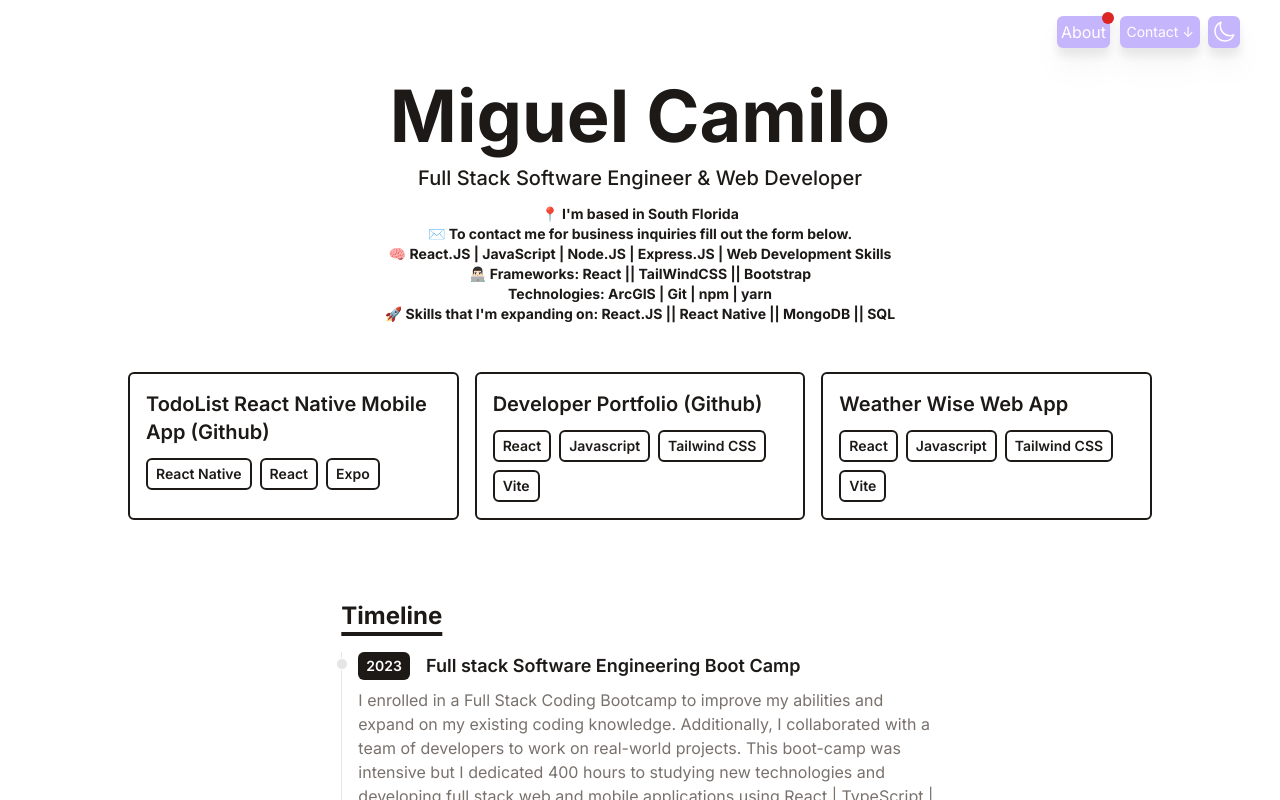
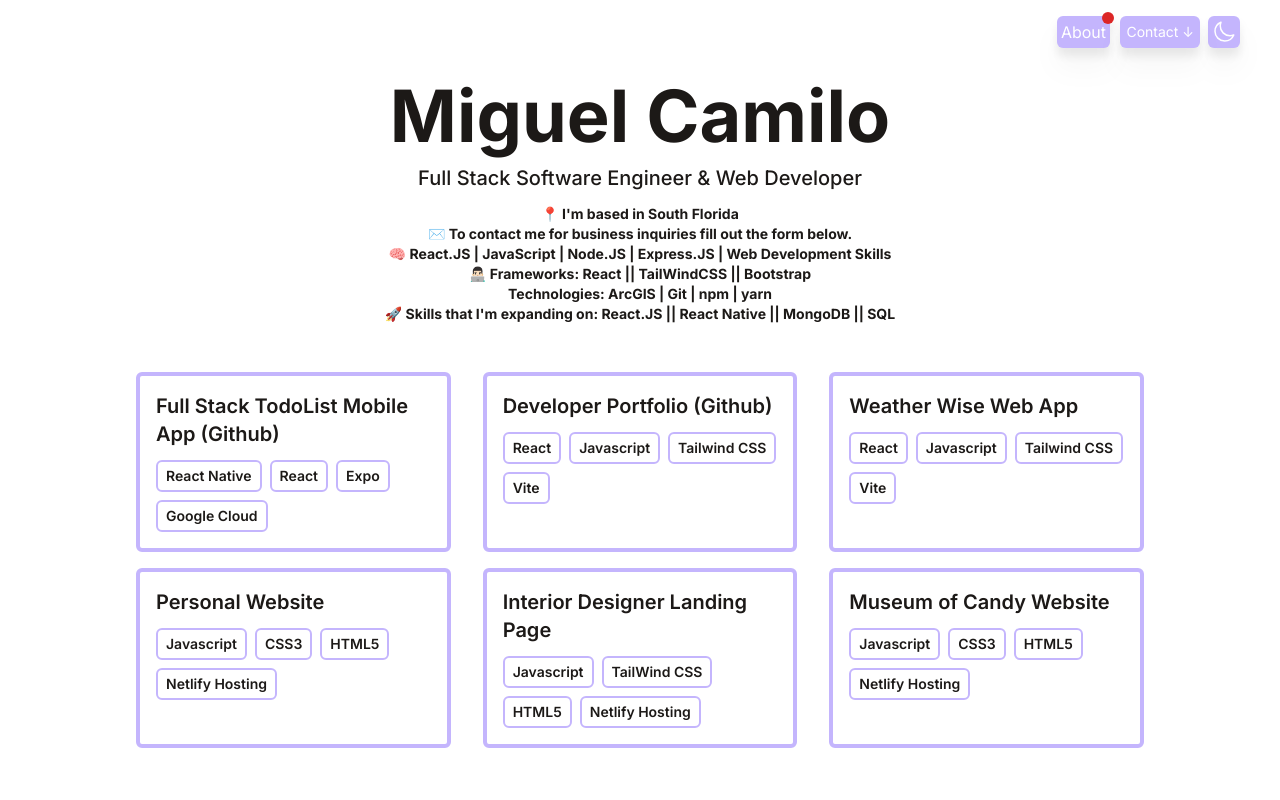
Before and after one commit to MiguelCamilo/Developer-Portfolio, a React (Vite) app: page / in a window 1280 px wide. Shown: the top 800 px of the page. Built offline with nearby package versions, Linux system fonts and the light colour scheme.

Commit message:
ADDED framer motion library

```diff
--- a/package.json
+++ b/package.json
@@ -13,6 +13,7 @@
   "dependencies": {
     "esbuild": "^0.16.13",
     "esbuild-darwin-64": "^0.15.18",
+    "framer-motion": "^9.0.7",
     "react": "^18.2.0",
     "react-dom": "^18.2.0"
   },
--- a/src/components/Modal.jsx
+++ b/src/components/Modal.jsx
@@ -13,9 +13,9 @@ function Modal() {
 	const toggleModalOpen = () => {
 		setModal(true);
 
-		// ! this checks if the user is browsing on a web browser
-		// ! if true then it sets body overflow to hidden
-		// ! which removes the scroll bar
+		//  this checks if the user is browsing on a web browser
+		//  if true then it sets body overflow to hidden
+		//  which removes the scroll bar
 		if (typeof window != "undefined" && window.document) {
 			document.body.style.overflow = "hidden";
 		}
@@ -37,14 +37,15 @@ function Modal() {
 			{Modal && (
 				<div className="w-screen h-screen top-0 left-0 right-0 bottom-0 fixed">
 					{/* modal background */}
-					<div className="bg-zinc-800 dark:bg-zinc-200 bg-opacity-95 dark:bg-opacity-25 w-screen h-screen top-0 left-0 right-0 bottom-0 fixed" />
+					<div className="bg-zinc-800 dark:bg-[black] bg-opacity-95 dark:bg-opacity-25 w-screen h-screen top-0 left-0 right-0 bottom-0 fixed" />
 					{/* modal card */}
-					<div className="absolute mt-14 md:-mt-5 top-[40%] left-[50%] -translate-x-1/2 -translate-y-1/2 leading-normal bg-zinc-100 p-8 rounded-xl max-w-[300px] min-w-[300px] md:max-w-none md:min-w-none ">
+					<div className=" absolute mt-14 md:-mt-5 top-[40%] left-[50%] -translate-x-1/2 -translate-y-1/2 leading-normal bg-[#ebebeb] p-8 rounded-xl max-w-[300px] min-w-[300px] md:max-w-none md:min-w-none ">
 						<h2 className="font-bold text-black text-center mb-2">Hello 👋🏼</h2>
 						<div>
 							{/* pulling in data from modal.js data base*/}
 							{modal.map((item) => (
 								<ModalItem
+									key={item.id}
 									p1={item.p1}
 									p2={item.p2}
 									p3={item.p3}
--- a/src/components/ModalItem.jsx
+++ b/src/components/ModalItem.jsx
@@ -2,7 +2,7 @@ import React from "react";
 
 function ModalItem({ p1, p2, p3, p4, p5 }) {
 	return (
-        // ! this holds the items for the modal and formats it
+        // this holds the items for the modal and formats it
 		<>
 			<p className="text-black text-xs">{p1}</p>
             <br/>
--- a/src/components/Navbar.jsx
+++ b/src/components/Navbar.jsx
@@ -1,4 +1,4 @@
-import React, { useEffect, useState } from "react";
+ import { useEffect, useState } from "react";
 import Modal from "./Modal";
 
 function Navbar() {
--- a/src/components/PortfolioItem.jsx
+++ b/src/components/PortfolioItem.jsx
@@ -1,13 +1,30 @@
 import React from "react";
+import { motion } from "framer-motion";
 
 function PortfolioItem({ title, stack, link }) {
 	return (
-    // wrapped an anchor tag so each {item} can get each link necessary
-    <a
-      href={link}
+		<motion.div
+			initial={{ opacity: 0, scale: 0.5 }}
+			animate={{ opacity: 1, scale: 1 }}
+			transition={{
+				default: {
+					duration: 0.5,
+					ease: [0, 0.71, 0.2, 1.01],
+				},
+				scale: {
+					type: "spring",
+					damping: 5,
+					stiffness: 100,
+					restDelta: 0.001,
+				},
+			}}
+
 			target="_blank"
-      className="border-2 border-stone-900 dark:border-white rounded-md overflow-hidden hover:bg-stone-200 dark:hover:bg-stone-400"
+			className="box bg-white dark:text-black border-4 border-violet-300 dark:border-orange-300 rounded-md overflow-hidden mx-2 duration-150"
+			whileHover={{ scale: 1.2 }}
+			whileTap={{ scale: 0.8 }}
 		>
+			<motion.a href={link}>
 				<div className="w-full p-4">
 					<h3 className="text-lg md:text-xl mb-2 md:mb-3 font-semibold">
 						{title}
@@ -15,13 +32,17 @@ function PortfolioItem({ title, stack, link }) {
 					<p className="flex flex-wrap gap-2 flex-row items-center justify-start text-xs md:text-sm">
 						{stack.map((item, index) => (
 							// portolio children border
-            <span key={item.id || index} className="inline-block px-2 py-1 font-semibold border-2 border-stone-900 dark:border-white rounded-md dark:text-white">
+							<span
+								key={item.id || index}
+								className="inline-block px-2 py-1 font-semibold border-2 border-violet-300 dark:border-orange-300 rounded-md dark:text-black"
+							>
 								{item}
 							</span>
 						))}
 					</p>
 				</div>
-    </a>
+			</motion.a>
+		</motion.div>
 	);
 }
 
--- a/src/data/portfolio.js
+++ b/src/data/portfolio.js
@@ -1,27 +1,40 @@
 // creating an object thats storing projects we worked on
 export default [
   {
-    id: '1',
-    title: "TodoList React Native Mobile App (Github)",
-    stack: ["React Native", "React", "Expo"],
+    id: 1,
+    title: "Full Stack TodoList Mobile App (Github)",
+    stack: ["React Native", "React", "Expo", "Google Cloud"],
     link: "https://github.com/MiguelCamilo/Todo-List-ReactNative-App",
   },
   {
-    id: '2',
+    id: 2,
     title: "Developer Portfolio (Github)",
     stack: ["React", "Javascript", "Tailwind CSS", "Vite"],
     link: "https://github.com/MiguelCamilo/Web-Portfolio",
   },
   {
-    id: '3',
+    id: 3,
     title: "Weather Wise Web App",
     stack: ["React", "Javascript","Tailwind CSS", "Vite"],
     link: "https://weather-wise-app.web.app/",
   },
-  // {
-  //   title: "Expense Report Web App",
-  //   imgUrl: "/assets/WrkInProg.jpg",
-  //   stack: ["React.JS", "Javascript", "CSS", "HTML"],
-  //   link: "https://github.com/MiguelCamilo/expense-report-webapp",
-  // },
+  {
+    id: 4,
+    title: "Personal Website",
+    // imgUrl: "/assets/WrkInProg.jpg",
+    stack: ["Javascript", "CSS3", "HTML5", "Netlify Hosting"],
+    link: "https://miguelcamilo.netlify.app",
+  },
+  {
+    id: 5,
+    title: "Interior Designer Landing Page",
+    stack: ["Javascript", "TailWind CSS", "HTML5", "Netlify Hosting"],
+    link: "https://thisinteriorblog.netlify.app/home.html",
+  },
+  {
+    id: 6,
+    title: "Museum of Candy Website",
+    stack: ["Javascript", "CSS3", "HTML5", "Netlify Hosting"],
+    link: "https://museum-of-candy-inc.netlify.app/#",
+  },
 ];
```
Also changed, not shown: src/components/Portfolio.jsx (indentation only), 1 other file (tests, documents, lock files or other folders). Lines whose indentation alone changed are shown as unchanged.
